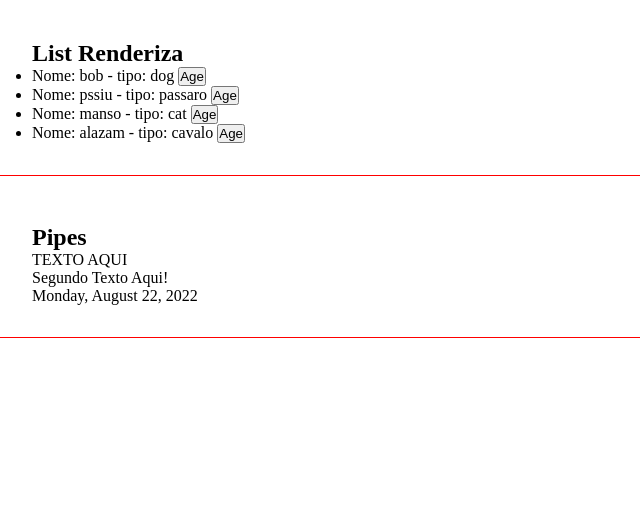
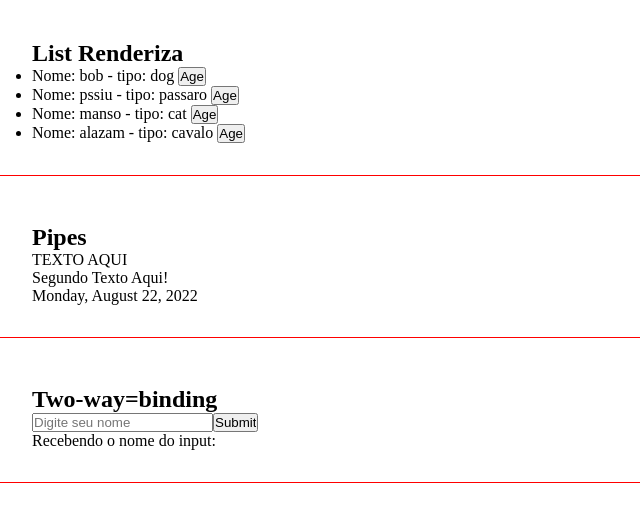
Before and after one commit to tiagobsb84/Angular_13-Curso, an Angular app: page / in a window 1280 px wide. Shown: the part 933-1455 px from the top of the page, without its empty margins (0-640 px from the left). Built offline with nearby package versions, Linux system fonts and the light colour scheme.

Commit message:
Two-wary-binding

```diff
--- a/src/app/app.component.html
+++ b/src/app/app.component.html
@@ -13,3 +13,5 @@
 <app-lista-render></app-lista-render>
 
 <app-pipes></app-pipes>
+
+<app-two-way-binding></app-two-way-binding>
--- /dev/null
+++ b/src/app/components/two-way-binding/two-way-binding.component.html
@@ -0,0 +1,13 @@
+<div class="class">
+    <h2>Two-way=binding</h2>
+    <form>
+        <input
+            type="text"
+            [(ngModel)]="name"
+            name="name"
+            placeholder="Digite seu nome"
+        />
+        <input type="submit" valor="enviar" />
+    </form>
+    <p>Recebendo o nome do input: {{ name }}</p>
+</div>
--- /dev/null
+++ b/src/app/components/two-way-binding/two-way-binding.component.ts
@@ -0,0 +1,16 @@
+import { Component, OnInit } from '@angular/core';
+
+@Component({
+  selector: 'app-two-way-binding',
+  templateUrl: './two-way-binding.component.html',
+  styleUrls: ['./two-way-binding.component.css']
+})
+export class TwoWayBindingComponent implements OnInit {
+  name = '';
+
+  constructor() { }
+
+  ngOnInit(): void {
+  }
+
+}
```
Also changed, not shown: src/app/app.module.ts (+6 -2 lines), src/app/components/two-way-binding/two-way-binding.component.css (added), 1 other file (tests, documents, lock files or other folders).
